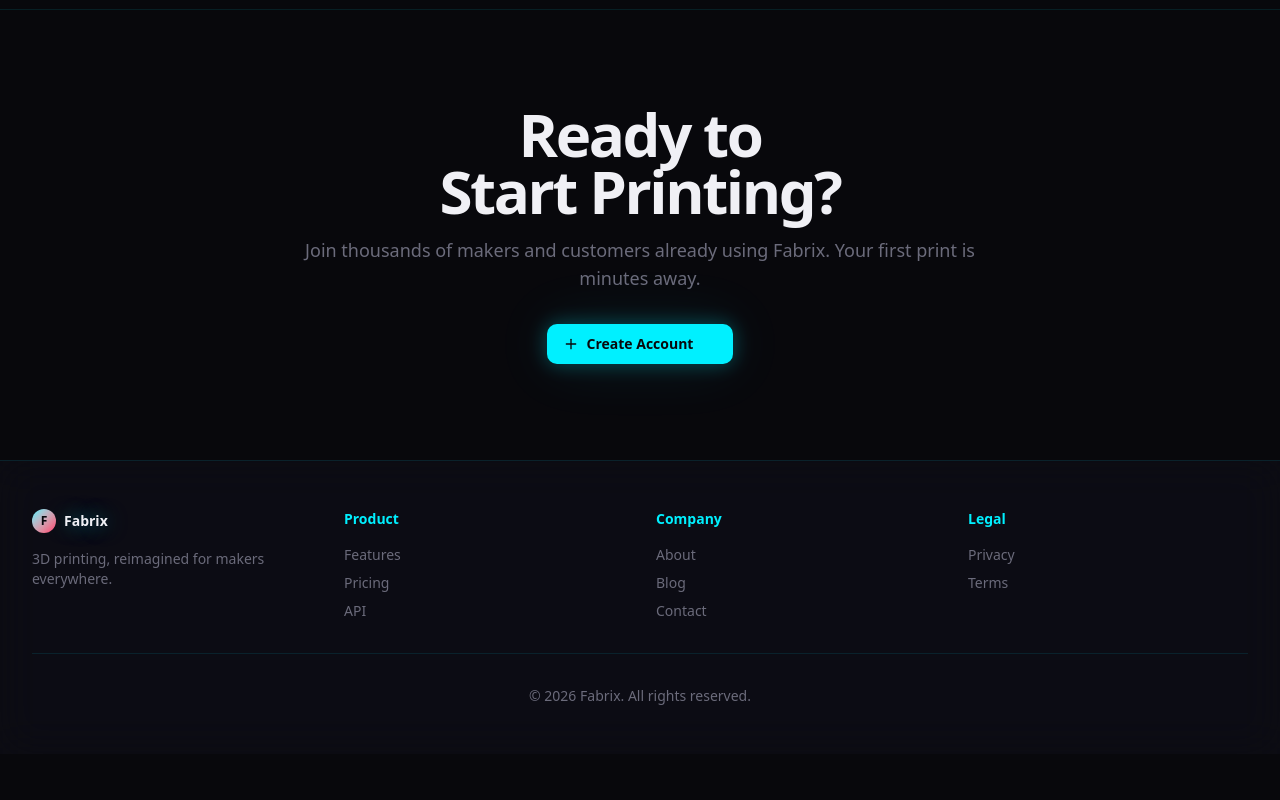
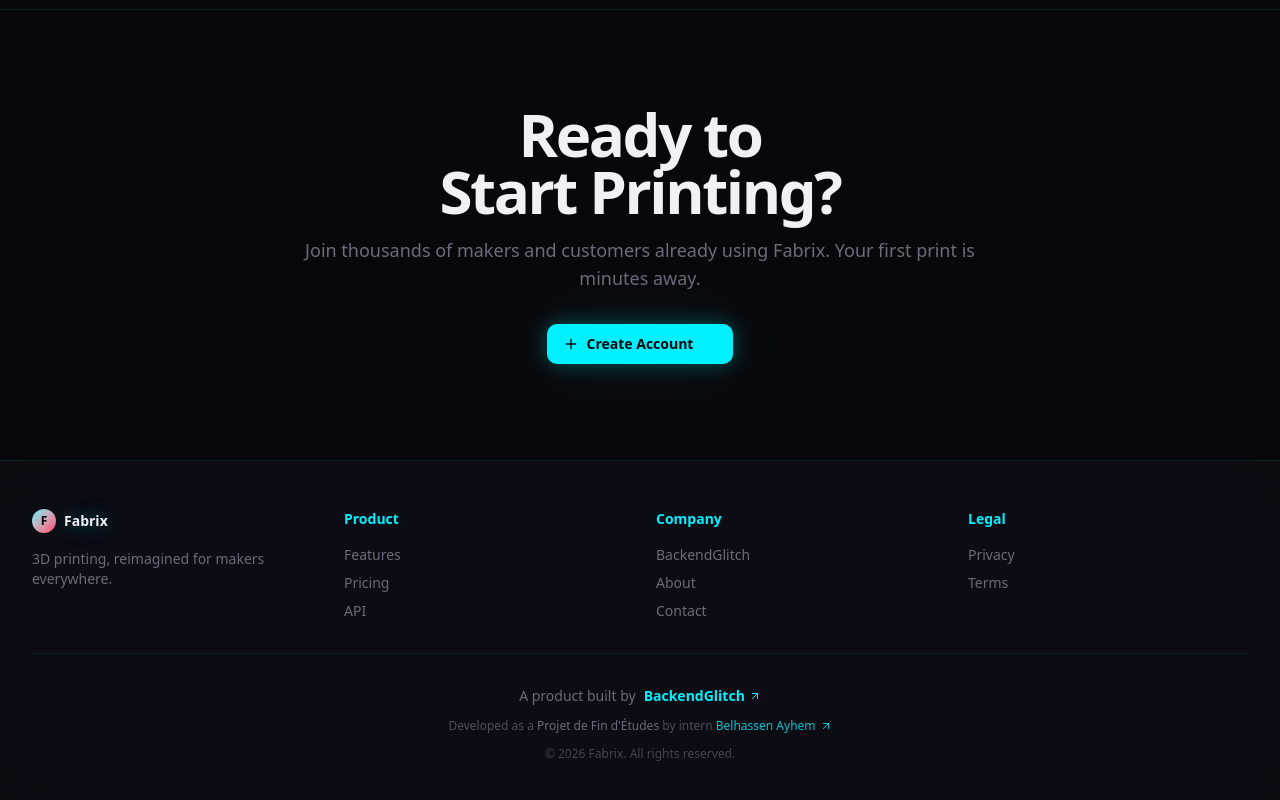
Before and after one commit to BackendGlitch/fabrix-web, a Next.js app: page / in a window 1280 px wide. Shown: the part 3718-4518 px from the top of the page. Before the commit the page ends 4472 px from the top, so only its background shows below. Built offline with nearby package versions, Linux system fonts and the light colour scheme; no server answers.

Commit message:
feat: add BackendGlitch attribution and PFE intern credit to footer

```diff
--- a/components/layout/landing-page.tsx
+++ b/components/layout/landing-page.tsx
@@ -378,13 +378,18 @@ export function LandingPage() {
                 <h4 className="font-bold text-sm mb-4 text-primary">Company</h4>
                 <ul className="space-y-2 text-sm text-muted-foreground">
                   <li>
-                    <a href="#" className="hover:text-primary transition-colors">
-                      About
+                    <a
+                      href="https://backendglitch.com"
+                      target="_blank"
+                      rel="noopener noreferrer"
+                      className="hover:text-primary transition-colors"
+                    >
+                      BackendGlitch
                     </a>
                   </li>
                   <li>
                     <a href="#" className="hover:text-primary transition-colors">
-                      Blog
+                      About
                     </a>
                   </li>
                   <li>
@@ -412,10 +417,44 @@ export function LandingPage() {
               </div>
             </div>
 
-            <div className="border-t border-primary/10 pt-8">
-              <p className="text-center text-sm text-muted-foreground">
-                © 2026 Fabrix. All rights reserved.
-              </p>
+            <div className="border-t border-primary/10 pt-8 space-y-6">
+              <div className="text-center space-y-3">
+                {/* Company & project attribution */}
+                <div className="flex flex-wrap items-center justify-center gap-x-2 gap-y-1 text-sm text-muted-foreground">
+                  <span>A product built by</span>
+                  <a
+                    href="https://backendglitch.com"
+                    target="_blank"
+                    rel="noopener noreferrer"
+                    className="inline-flex items-center gap-1 text-primary hover:text-accent transition-colors font-semibold"
+                  >
+                    <span>BackendGlitch</span>
+                    <ArrowUpRight className="w-3 h-3" />
+                  </a>
+                </div>
+
+                {/* Intern credit */}
+                <div className="text-xs text-muted-foreground/70 space-y-1">
+                  <p>
+                    Developed as a{' '}
+                    <span className="font-medium text-muted-foreground">Projet de Fin d&apos;Études</span>
+                    {' '}by intern{' '}
+                    <a
+                      href="https://github.com/ACPIdark"
+                      target="_blank"
+                      rel="noopener noreferrer"
+                      className="inline-flex items-center gap-1 text-primary/80 hover:text-primary transition-colors font-medium"
+                    >
+                      Belhassen Ayhem
+                      <ArrowUpRight className="w-3 h-3" />
+                    </a>
+                  </p>
+                </div>
+
+                <p className="text-xs text-muted-foreground/60">
+                  © 2026 Fabrix. All rights reserved.
+                </p>
+              </div>
             </div>
           </div>
         </footer>
```
